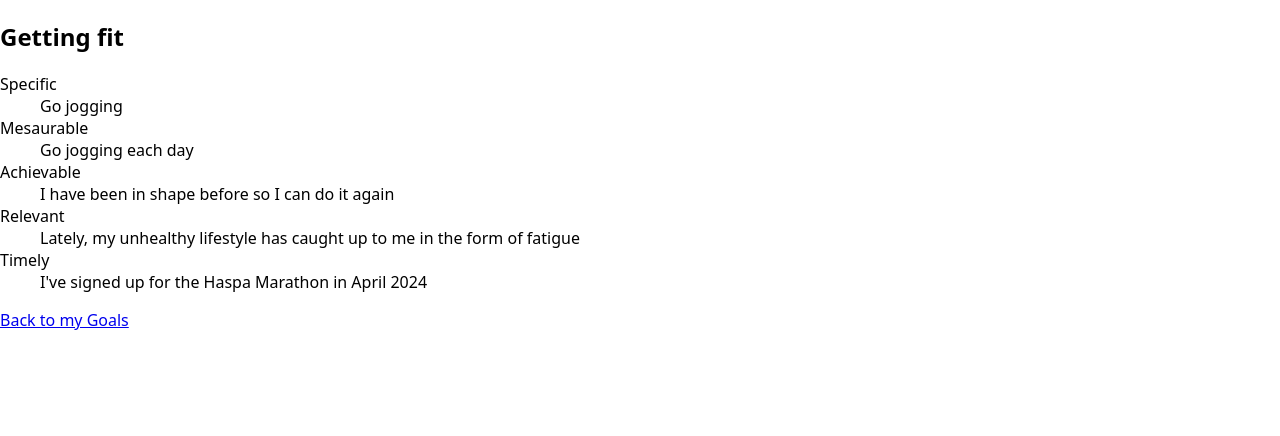
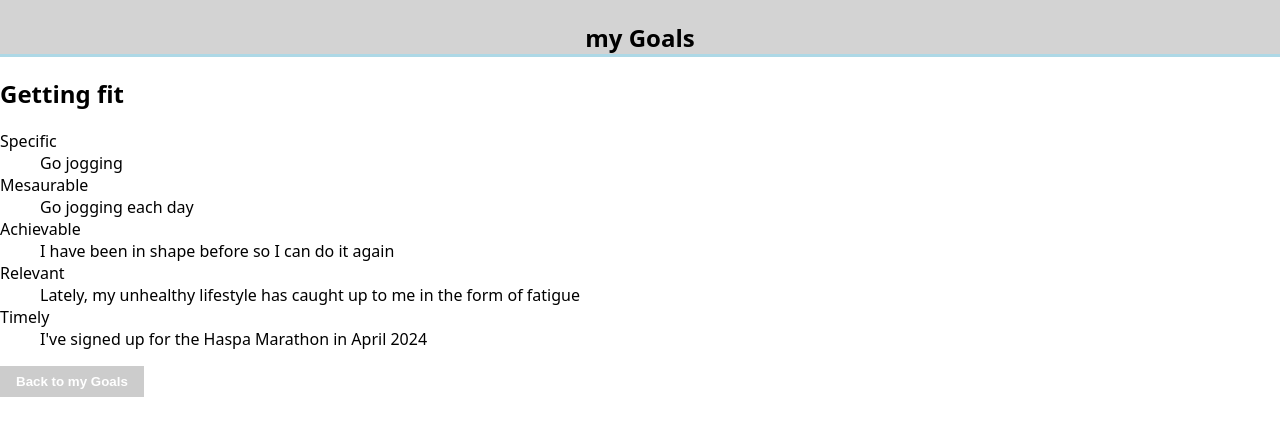
Before and after one commit to CorneliusMoe/Capstone-Cornelius, a Next.js app: page /goal/1 in a window 1280 px wide. Shown: the top 436 px of the page. Built offline with nearby package versions, Linux system fonts and the light colour scheme.

Commit message:
modify goallist page to render goaldetailcard on click and add one more entry to data.js for testing

```diff
--- a/components/GoalCard/index.js
+++ b/components/GoalCard/index.js
@@ -4,9 +4,9 @@ import { GoalCardButton, GoalCards } from "./GoalCard.style";
 export default function GoalCard({ goal, onGoalClick }) {
   const { id, goalName } = goal;
 
-  const handleClick = () => {
+  function handleClick() {
     onGoalClick(id);
-  };
+  }
 
   return (
     <GoalCards>
--- a/components/GoalDetailCard/index.js
+++ b/components/GoalDetailCard/index.js
@@ -1,11 +1,36 @@
 import React from "react";
 import Link from "next/link";
+import GoalListHeader from "@/components/GoalListHeader";
+import { styled } from "styled-components";
+
+const StyledButton = styled.button`
+  padding: 8px 16px;
+  background-color: #ccc;
+  border: none;
+  color: #fff;
+  font-weight: bold;
+  cursor: pointer;
+
+  &:hover {
+    background-color: #aaa;
+  }
+
+  &:focus {
+    outline: none;
+  }
+
+  a {
+    text-decoration: none;
+    color: inherit;
+  }
+`;
 
 export default function GoalDetailCard({ goal }) {
   const { goalName, specific, measurable, achievable, relevant, timely } = goal;
 
   return (
     <>
+      <GoalListHeader />
       <section>
         <h2>{goalName}</h2>
         <dl>
@@ -21,7 +46,9 @@ export default function GoalDetailCard({ goal }) {
           <dd>{timely}</dd>
         </dl>
       </section>
-      <Link href="/goallist">Back to my Goals</Link>
+      <StyledButton>
+        <Link href="/goallist">Back to my Goals</Link>
+      </StyledButton>
     </>
   );
 }
--- a/lib/data.js
+++ b/lib/data.js
@@ -31,4 +31,15 @@ export const goals = [
       "I want to generate additional income and pursue my entrepreneurial aspirations",
     timely: "I plan to launch the store within three months",
   },
+  {
+    id: "4",
+    goalName: "Reading Challenge",
+    specific: "Read 20 books",
+    measurable: "Finish reading 20 books within the year",
+    achievable:
+      "Dedicate time to read every day and choose books of varying lengths",
+    relevant:
+      "Expand knowledge, enhance imagination, and explore different genres",
+    timely: "Complete the reading challenge by the end of the year",
+  },
 ];
```
Also changed, not shown: pages/goallist/index.js (+8 -1 lines).
